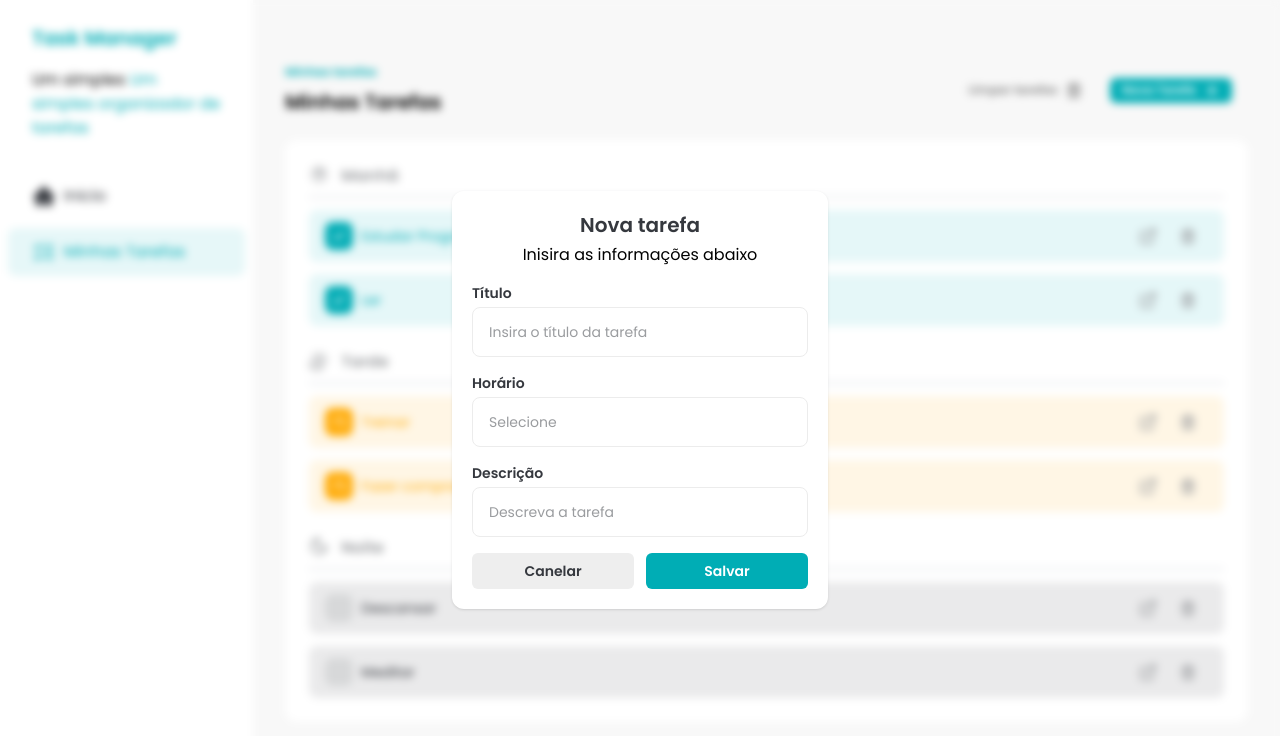
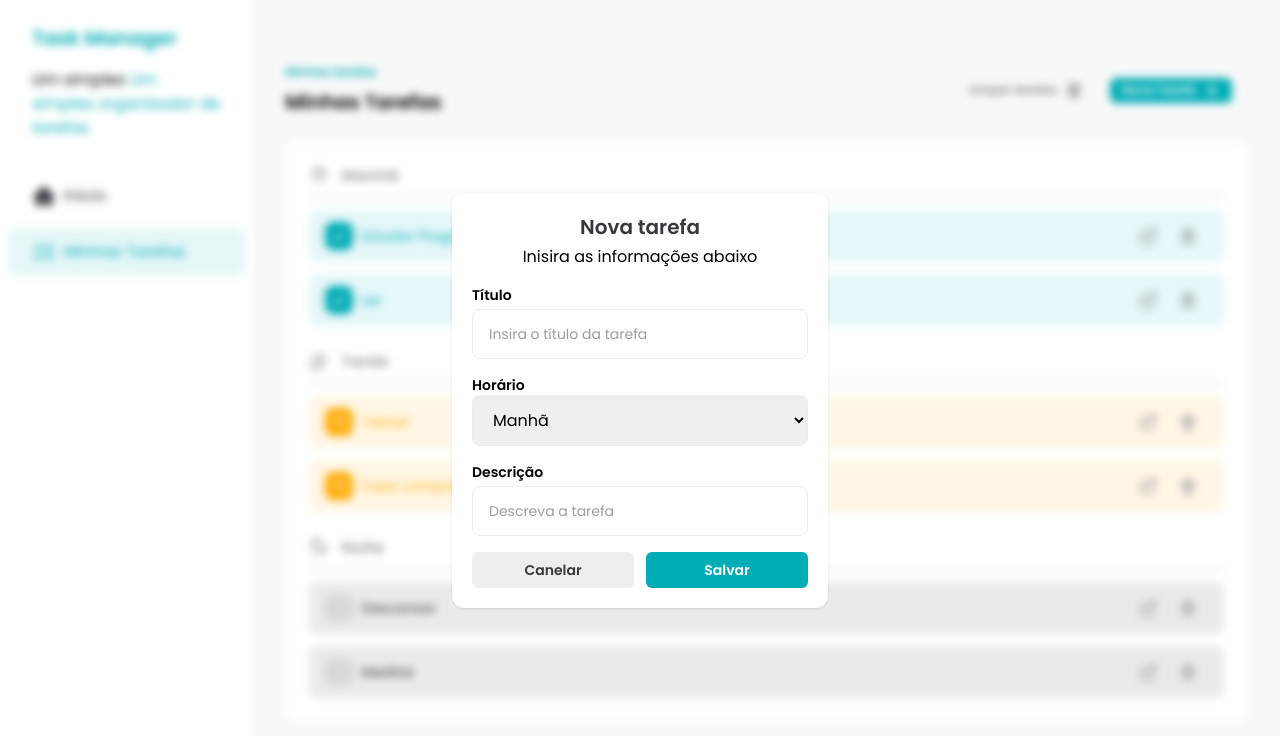
Before and after one commit to lopesmatheus1/to-do-react, a React (Vite) app: page / in a window 1280 px wide. Both pictures are taken after a click on the button "Nova Tarefa". Shown: the top 736 px of the page. Built offline with nearby package versions, Linux system fonts and the light colour scheme.

Commit message:
feat add InputLabel component and TimeSelect Component

```diff
--- a/src/components/AddTaskDialog.jsx
+++ b/src/components/AddTaskDialog.jsx
@@ -5,6 +5,8 @@
 import Button from './Button'
 import { CSSTransition } from 'react-transition-group'
 import './AddTaskDialog.css'
+
+import TimeSelect from './TimeSelect'
 
 const AddTaskDialog = ({ isOpen, handleClose }) => {
   const nodeRef = useRef()
@@ -30,13 +32,15 @@
               <p className="text=[#9A9C9F] m-4 mt-1">
                 Inisira as informações abaixo
               </p>
+
               <div className="flex w-[336px] flex-col space-y-4">
                 <Input
                   id="title"
                   label={'Título'}
                   placeholder="Insira o título da tarefa"
                 />
-                <Input id="time" label={'Horário'} placeholder="Selecione" />
+                <TimeSelect />
+
                 <Input
                   id="description"
                   label={'Descrição'}
--- a/src/components/Input.jsx
+++ b/src/components/Input.jsx
@@ -1,12 +1,11 @@
 /* eslint-disable react/prop-types */
 import React from 'react'
+import InputLabel from './InputLabel'
 
 const Input = ({ label, ...rest }) => {
   return (
     <div className="flex flex-col space-y-1 text-start">
-      <label className="text-sm font-semibold text-[#35383E]" htmlFor={rest.id}>
-        {label}
-      </label>
+      <InputLabel htmlFor={rest.id}>{label}</InputLabel>
       <input
         type="text"
         className="rounded-lg border border-solid border-[#ECECEC] px-4 py-3 outline-[#00ADB5] placeholder:text-sm placeholder:text-[#9A9C9F]"
--- /dev/null
+++ b/src/components/InputLabel.jsx
@@ -0,0 +1,12 @@
+/* eslint-disable react/prop-types */
+import React from 'react'
+
+const InputLabel = (props) => {
+  return (
+    <label className="text-brand-dark-blue text-sm font-semibold" {...props}>
+      {props.children}
+    </label>
+  )
+}
+
+export default InputLabel
--- /dev/null
+++ b/src/components/TimeSelect.jsx
@@ -0,0 +1,21 @@
+import React from 'react'
+import InputLabel from './InputLabel'
+
+const TimeSelect = () => {
+  return (
+    <div className="flex flex-col text-left">
+      <InputLabel htmlFor="time">Horário</InputLabel>
+      <select
+        id="time"
+        className="rounded-lg border border-solid border-[#ECECEC] px-4 py-3 outline-[#00ADB5] placeholder:text-sm placeholder:text-[#9A9C9F]"
+        name="time"
+      >
+        <option value="morning">Manhã</option>
+        <option value="afternoon">Tarde</option>
+        <option value="evening">Noite</option>
+      </select>
+    </div>
+  )
+}
+
+export default TimeSelect
```
